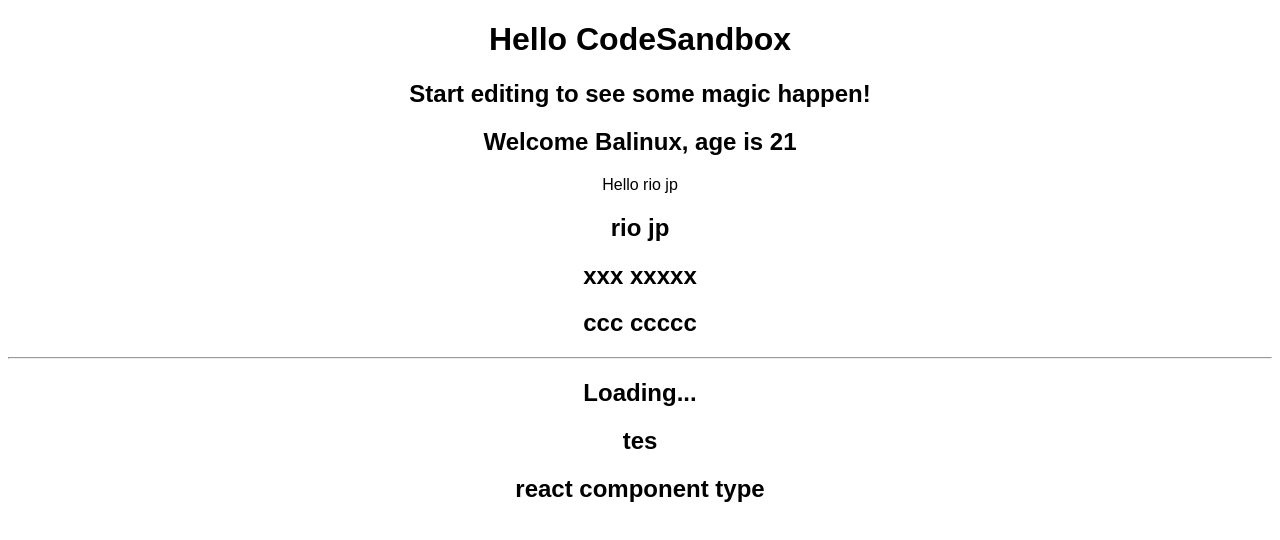
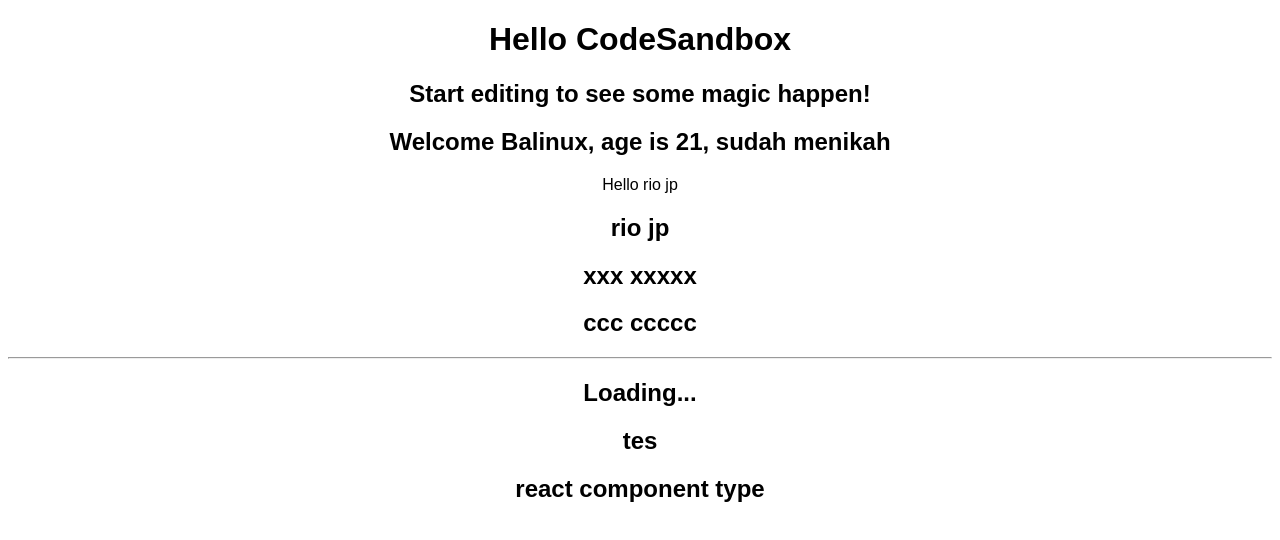
Before and after one commit to balinux/learn-react-typescript, a React (Create React App) app: page / in a window 1280 px wide. Shown: the top 540 px of the page. Built offline with nearby package versions, Linux system fonts and the light colour scheme.

Commit message:
5 - Advanced Props - optional proops

```diff
--- a/src/App.tsx
+++ b/src/App.tsx
@@ -35,7 +35,7 @@
       <h2>Start editing to see some magic happen!</h2>
 
       {/* berikut cara implementasi components */}
-      <Greet name={"Balinux"} age={21} />
+      <Greet name={"Balinux"} age={21} isMarriage={true} />
       <Person name={person} />
 
       <PersonList names={nameList} />
--- a/src/components/Greet.tsx
+++ b/src/components/Greet.tsx
@@ -4,15 +4,19 @@
 type GreetProps = {
   name: string;
   age: number;
+  isMarriage?: boolean;
 };
 
 // berikut cara penggunaanya
 export const Greet = (props: GreetProps) => {
+  // memberikan default value pada optional props
+  const { isMarriage = false } = props;
   return (
     <div>
       <h2>
         {" "}
-        Welcome {props.name}, age is {props.age}
+        Welcome {props.name}, age is {props.age},{" "}
+        {isMarriage ? "sudah" : "belum"} menikah
       </h2>
     </div>
   );
```
